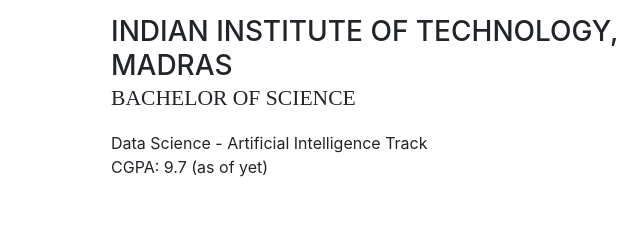
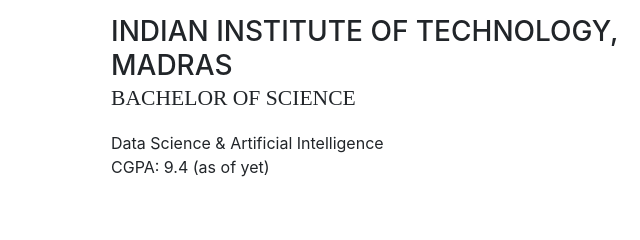
Before and after one commit to dotcomaki/dotcomaki.github.io, a website with bundled scripts: page index.html in a window 1280 px wide. Shown: the part 2240-2480 px from the top of the page, 209-849 px from the left. Built offline with nearby package versions, Linux system fonts and the light colour scheme; a web font is replaced by a local one.

Commit message:
Update index.html
Updated my CGPA 💀

```diff
--- a/index.html
+++ b/index.html
@@ -181,8 +181,8 @@
             <div class="resume-content mr-auto">
               <h3 class="mb-0">Indian Institute of Technology, Madras</h3>
               <div class="subheading mb-3">Bachelor of Science</div>
-              <div>Data Science - Artificial Intelligence Track</div>
-              <p>CGPA: 9.7 (as of yet)</p>
+              <div>Data Science & Artificial Intelligence</div>
+              <p>CGPA: 9.4 (as of yet)</p>
             </div>
             <div class="resume-date text-md-right">
               <span class="text-primary">September 2023 - Present</span>
```
